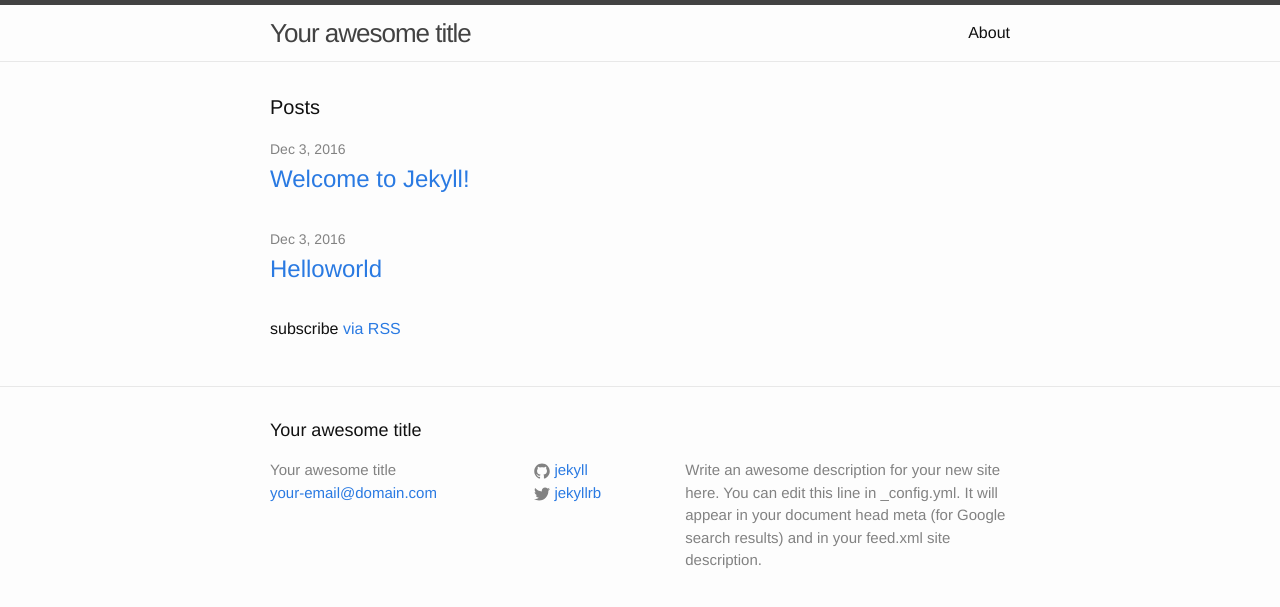
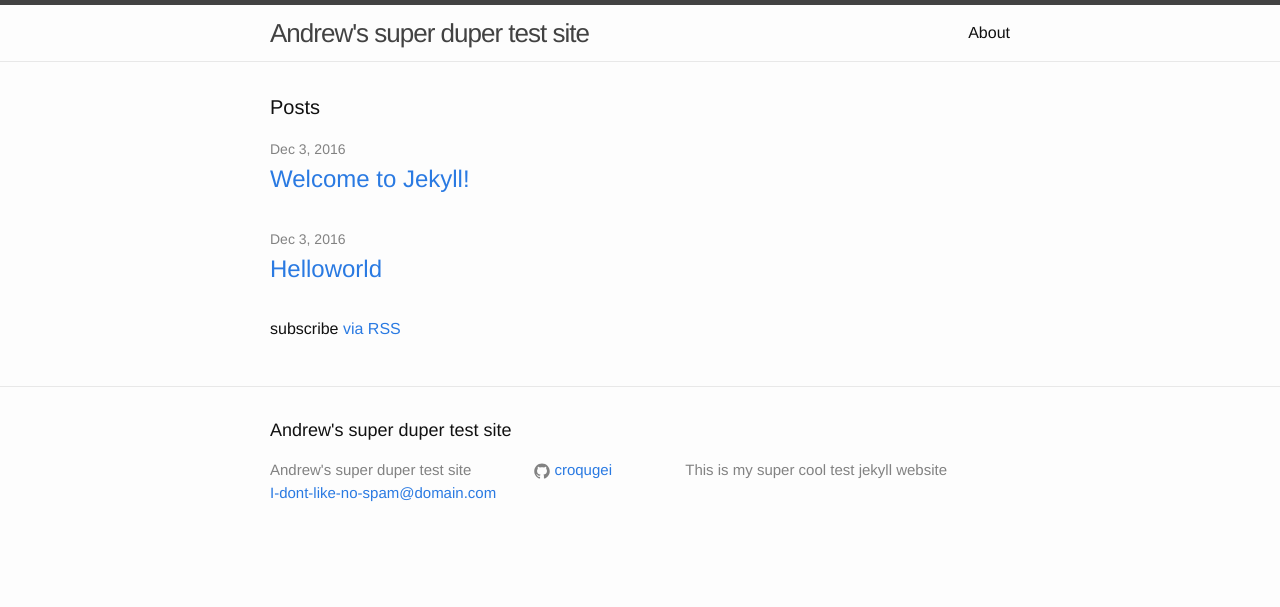
Before and after one commit to Davis-A/davis-a.github.io, a Jekyll site: the page built from index.html, in a window 1280 px wide. Shown: the top 607 px of the page. Built offline with Jekyll 4.4.1, drawn with Linux system fonts in a browser that asks for light colours.

Commit message:
hello world 2.0

```diff
--- a/_config.yml
+++ b/_config.yml
@@ -1,14 +1,11 @@
 # Site settings
-title: Your awesome title
-email: your-email@domain.com
+title: Andrew's super duper test site
+email: I-dont-like-no-spam@domain.com
 description: > # this means to ignore newlines until "baseurl:"
-  Write an awesome description for your new site here. You can edit this
-  line in _config.yml. It will appear in your document head meta (for
-  Google search results) and in your feed.xml site description.
+  This is my super cool test jekyll website
 baseurl: "" # the subpath of your site, e.g. /blog/
-url: "http://yourdomain.com" # the base hostname & protocol for your site
-twitter_username: jekyllrb
-github_username:  jekyll
+url: "http://croquagei.github.io" # the base hostname & protocol for your site
+github_username:  croqugei
 
 # Build settings
 markdown: kramdown
--- a/_posts/2016-12-03-helloWorld.md
+++ b/_posts/2016-12-03-helloWorld.md
@@ -1,5 +1,5 @@
 # My Super Duper Markdown site
 
-This is a test post.
+This is my hello world post
 
 ![my alt text](http://www.swinburne.edu.au/media/swinburneeduau/homepage/feature-events-and-news/gameslab-planet-480.jpg)
```
Also changed, not shown: README.md (deleted), 1 other file.
